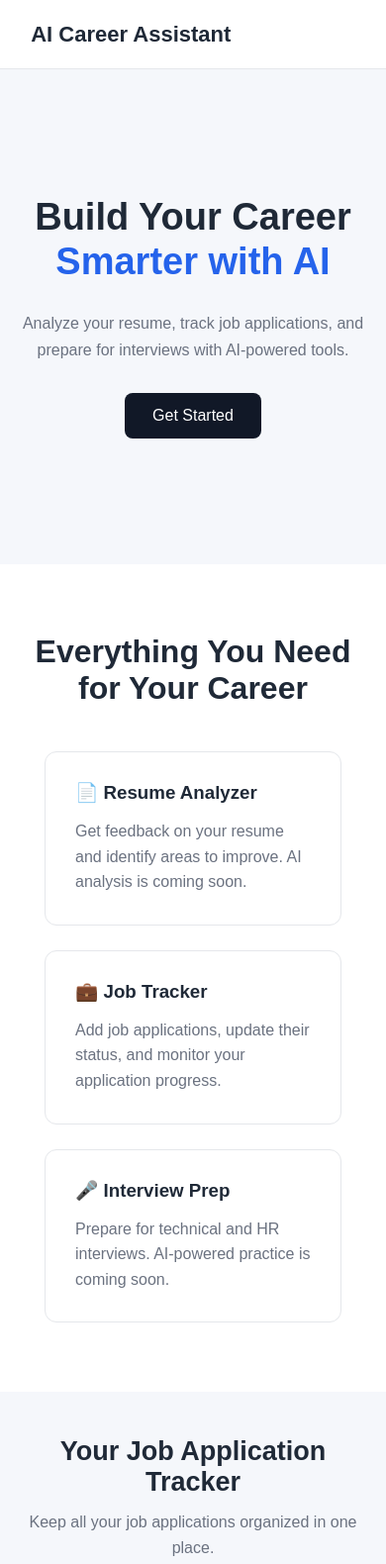
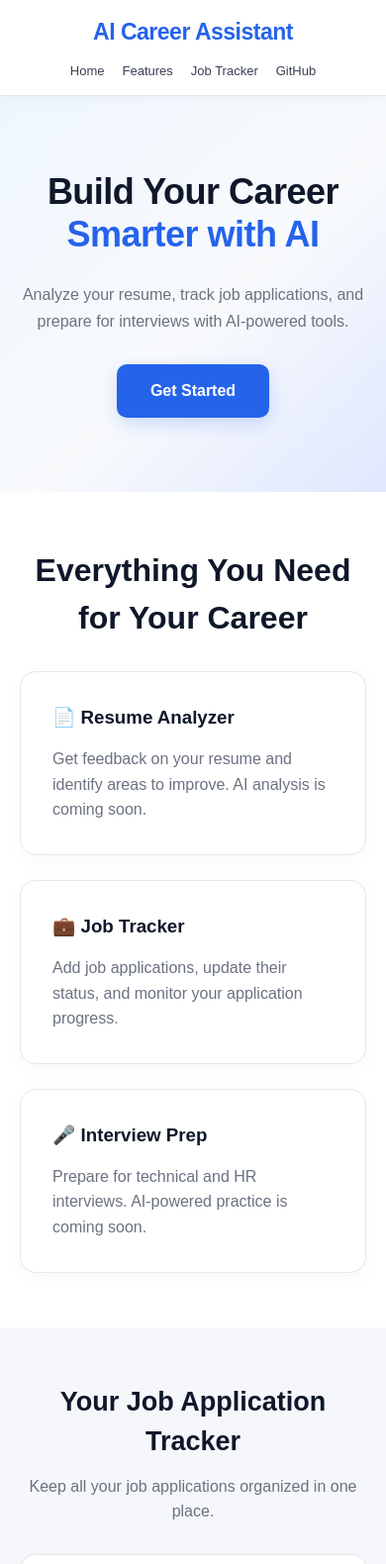
Before and after one commit to itssureshkumar150113-bit/ai-career-assistant, a plain HTML site: page index.html in a window 390 px wide. Shown: the top 1580 px of the page at 99% size. Drawn offline with Linux system fonts and the light colour scheme.

Commit message:
feat: improve UI and mobile responsiveness

```diff
--- a/index.html
+++ b/index.html
@@ -176,9 +176,9 @@
         <div class="applications-heading">
             <h3>Your Applications</h3>
 
-            <button id="exportCsvBtn" type="button">
-                Download Csv
-            </button>
+           <button id="exportCsvBtn" type="button">
+               ↓ Download CSV
+           </button>
         </div>
 
         <div class="filter-controls">
--- a/style.css
+++ b/style.css
@@ -603,3 +603,305 @@ html {
         width: 100%;
     }
 }
+
+
+/* ===================================
+   FEATURE 7 — PROFESSIONAL UI
+=================================== */
+
+:root {
+    --primary: #2563eb;
+    --primary-dark: #1d4ed8;
+    --text-main: #0f172a;
+    --text-muted: #64748b;
+    --background: #f8fafc;
+    --border: #e2e8f0;
+}
+
+/* Global Improvements */
+
+body {
+    background: var(--background);
+    color: var(--text-main);
+    line-height: 1.5;
+}
+
+button,
+input,
+select {
+    font: inherit;
+}
+
+button {
+    transition: background 0.2s ease,
+                transform 0.2s ease;
+}
+
+button:not(:disabled):hover {
+    transform: translateY(-2px);
+}
+
+button:focus-visible,
+a:focus-visible,
+input:focus-visible,
+select:focus-visible {
+    outline: 3px solid #93c5fd;
+    outline-offset: 3px;
+}
+
+/* Navigation */
+
+.navbar {
+    min-height: 76px;
+    height: auto;
+    background: rgba(255,255,255,0.96);
+    box-shadow: 0 2px 15px rgba(15,23,42,0.04);
+    position: sticky;
+    top: 0;
+    z-index: 100;
+}
+
+.logo {
+    color: var(--primary);
+    font-size: 23px;
+    letter-spacing: -0.5px;
+}
+
+.nav-links a {
+    font-weight: 500;
+    transition: color 0.2s;
+}
+
+/* Hero Section */
+
+.hero {
+    min-height: 540px;
+    background: linear-gradient(
+        135deg,
+        #eff6ff 0%,
+        #f8fafc 55%,
+        #e0e7ff 100%
+    );
+}
+
+.hero h1 {
+    font-size: clamp(36px, 5vw, 60px);
+    letter-spacing: -1.5px;
+    font-weight: 800;
+}
+
+.hero h1 span {
+    color: var(--primary);
+}
+
+.hero p {
+    max-width: 620px;
+    margin: 0 auto 30px;
+}
+
+.hero button {
+    background: var(--primary);
+    padding: 15px 34px;
+    border-radius: 10px;
+    font-weight: 600;
+    box-shadow: 0 6px 18px rgba(37,99,235,0.2);
+}
+
+.hero button:hover {
+    background: var(--primary-dark);
+    opacity: 1;
+}
+
+/* Feature Cards */
+
+.feature-card {
+    flex: 1 1 270px;
+    max-width: 350px;
+    border: 1px solid var(--border);
+    border-radius: 16px;
+    padding: 32px;
+    box-shadow: 0 4px 20px rgba(15,23,42,0.03);
+    transition: transform 0.25s ease,
+                box-shadow 0.25s ease;
+}
+
+.feature-card:hover {
+    transform: translateY(-6px);
+    box-shadow: 0 12px 30px rgba(15,23,42,0.08);
+}
+
+/* Dashboard Cards */
+
+.stat-card,
+.analytics-card,
+.application-form,
+.application-card {
+    border-color: var(--border);
+    border-radius: 16px;
+    box-shadow: 0 4px 20px rgba(15,23,42,0.04);
+}
+
+.stat-card {
+    padding: 30px 20px;
+}
+
+.stat-card h3 {
+    font-size: 38px;
+    font-weight: 800;
+}
+
+/* Form */
+
+.application-form {
+    gap: 22px;
+    padding: 32px;
+}
+
+.form-field input,
+.form-field select,
+.status-select {
+    border-radius: 9px;
+    padding: 13px;
+}
+
+.form-submit {
+    border-radius: 10px;
+    padding: 16px;
+}
+
+/* Application Cards */
+
+.application-card {
+    border-left: 4px solid var(--primary);
+    transition: box-shadow 0.2s ease;
+}
+
+.application-card:hover {
+    box-shadow: 0 8px 24px rgba(15,23,42,0.08);
+}
+
+.application-info h3 {
+    color: var(--text-main);
+    font-size: 18px;
+}
+
+.application-info p {
+    color: var(--text-muted);
+}
+
+.application-actions button {
+    border-radius: 9px;
+}
+
+/* Responsive Improvements */
+
+@media (max-width: 768px) {
+    .navbar {
+        flex-direction: column;
+        justify-content: center;
+        gap: 12px;
+        padding: 15px 5%;
+    }
+
+    .nav-links {
+        display: flex;
+        flex-wrap: wrap;
+        justify-content: center;
+        gap: 12px 18px;
+    }
+
+    .nav-links a {
+        font-size: 13px;
+    }
+
+    .hero {
+        min-height: 420px;
+        padding: 55px 20px;
+    }
+
+    .hero h1 {
+        letter-spacing: -0.5px;
+    }
+
+    .features {
+        padding: 55px 5%;
+    }
+
+    .stats-grid {
+        grid-template-columns: 1fr;
+    }
+
+    .stat-card {
+        padding: 20px;
+    }
+
+    .application-form {
+        padding: 22px;
+    }
+}
+
+@media (max-width: 480px) {
+    .application-actions {
+        width: 100%;
+    }
+
+    .application-actions button {
+        flex: 1;
+    }
+
+    .status-select {
+        width: 100%;
+        flex-basis: 100%;
+    }
+
+    .analytics-card {
+        padding: 20px;
+    }
+}
+
+@media (prefers-reduced-motion: reduce) {
+    *,
+    *::before,
+    *::after {
+        scroll-behavior: auto !important;
+        transition-duration: 0.01ms !important;
+        animation-duration: 0.01ms !important;
+    }
+}
+/* Prevent sticky navbar from covering sections */
+#home,
+#features,
+#job-tracker {
+    scroll-margin-top: 100px;
+}
+
+/* Improve page spacing */
+
+.hero {
+    min-height: 470px;
+}
+
+.features {
+    padding-top: 55px;
+    padding-bottom: 55px;
+}
+
+.features h2 {
+    margin-bottom: 30px;
+}
+
+.tracker-section {
+    padding-top: 55px;
+}
+
+@media (max-width: 768px) {
+    #home,
+    #features,
+    #job-tracker {
+        scroll-margin-top: 135px;
+    }
+
+    .hero {
+        min-height: 400px;
+    }
+}
```
